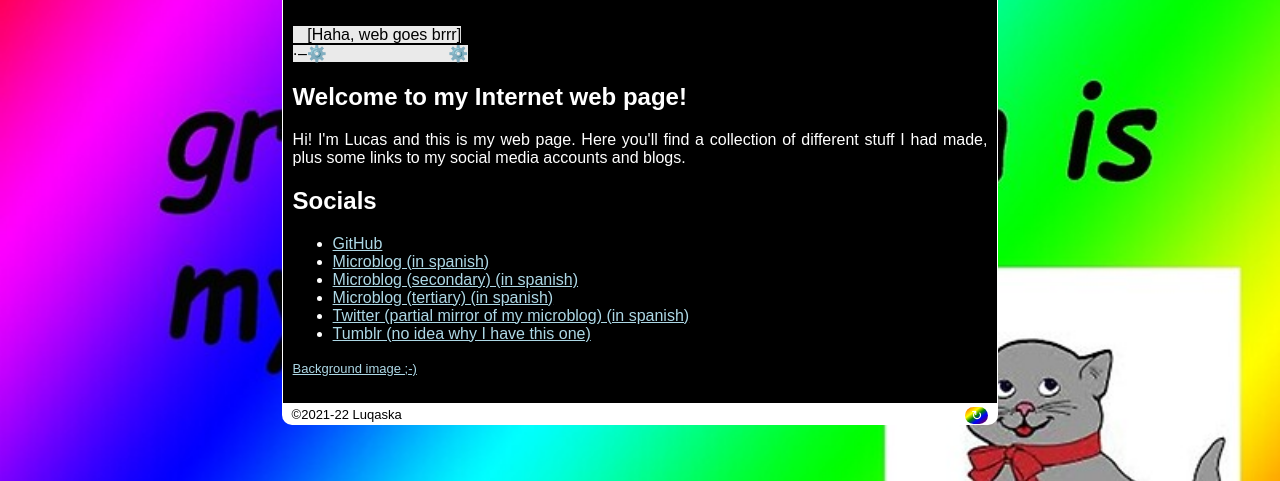
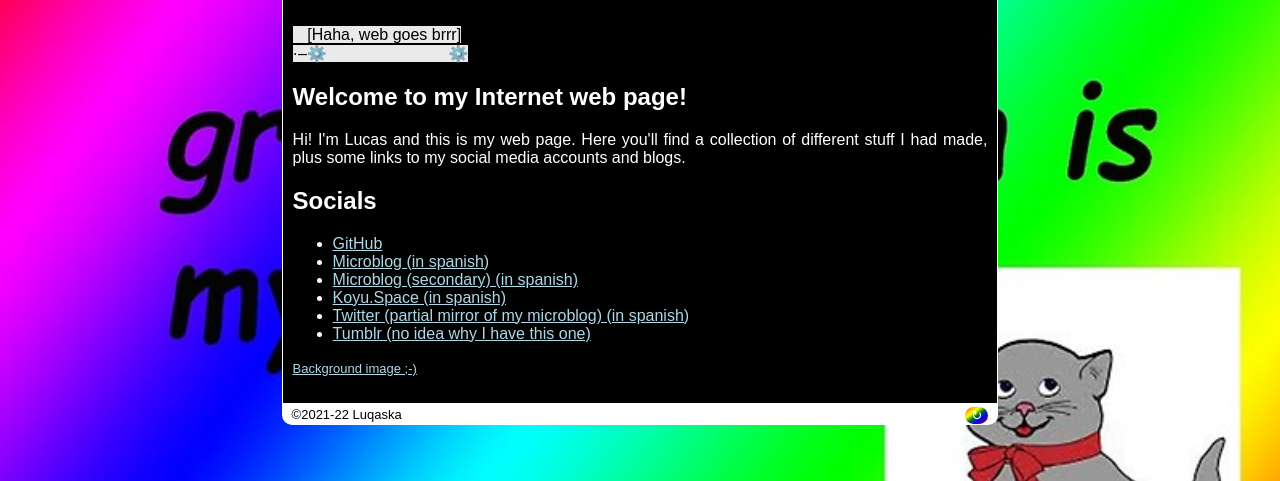
Before and after one commit to exitcas/test, a PHP site: page /index.php in a window 1280 px wide. Shown: the part 116-597 px from the top of the page. Run offline with PHP 8.4, Linux system fonts and the light colour scheme.

Commit message:
Update index.php

```diff
--- a/index.php
+++ b/index.php
@@ -5,9 +5,9 @@
 <h2><?= $trans["socials"]; ?></h2>
 <ul>
 	<li><a target="_blank" href="https://github.com/exitcas">GitHub</a></li>
-	<li><a target="_blank" href="https://sns.koyu.space/@luqaska">Microblog<?= $trans["in_es"]; ?></a></li>
-	<li><a target="_blank" href="https://ieji.de/@Lu" rel="me">Microblog (<?= $trans["secondary"]; ?>)<?= $trans["in_es"]; ?></a></li>
-	<li><a target="_blank" href="https://is.nota.live/@lucas" rel="me">Microblog (<?= $trans["tertiary"]; ?>)<?= $trans["in_es"]; ?></a></li>
+	<li><a target="_blank" href="https://ieji.de/@Lu" rel="me">Microblog <?= $trans["in_es"]; ?></a></li>
+	<li><a target="_blank" href="https://is.nota.live/@lucas" rel="me">Microblog (<?= $trans["secondary"]; ?>)<?= $trans["in_es"]; ?></a></li>
+	<li><a target="_blank" href="https://koyu.space/@exitcas" rel="me">Koyu.Space<?= $trans["in_es"]; ?></a></li>
 	<li><a target="_blank" href="https://twitter.com/exitcas">Twitter <?= $trans["twitter_note"] . $trans["in_es"]; ?></a></li>
 	<li><a target="_blank" href="https://tumblr.atico.ga">Tumblr <?= $trans["tumblr_note"] . $trans["in_en"]; ?></a></li>
 </ul>
```
